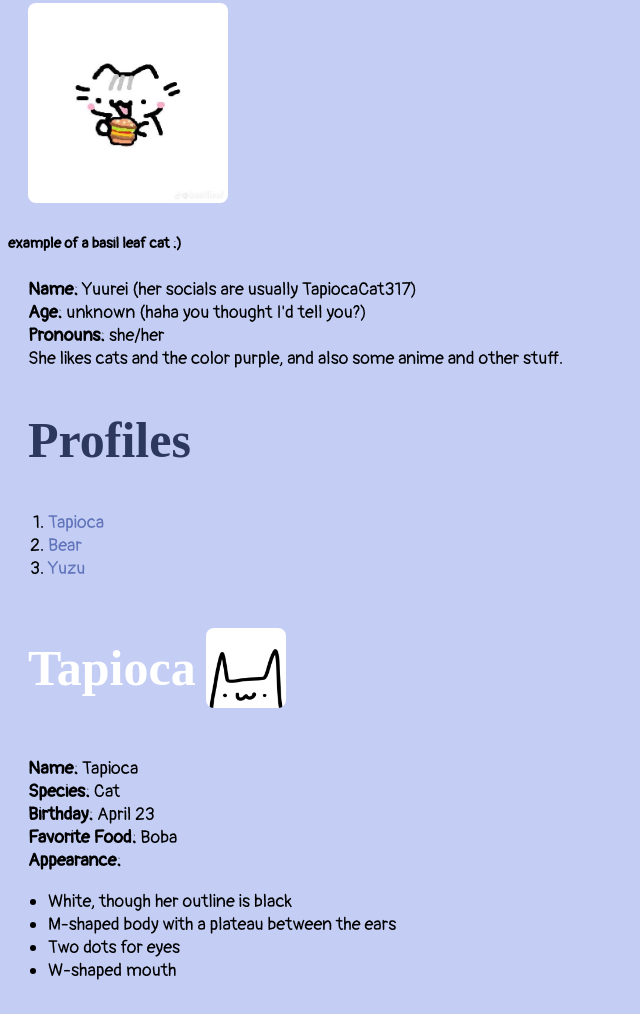
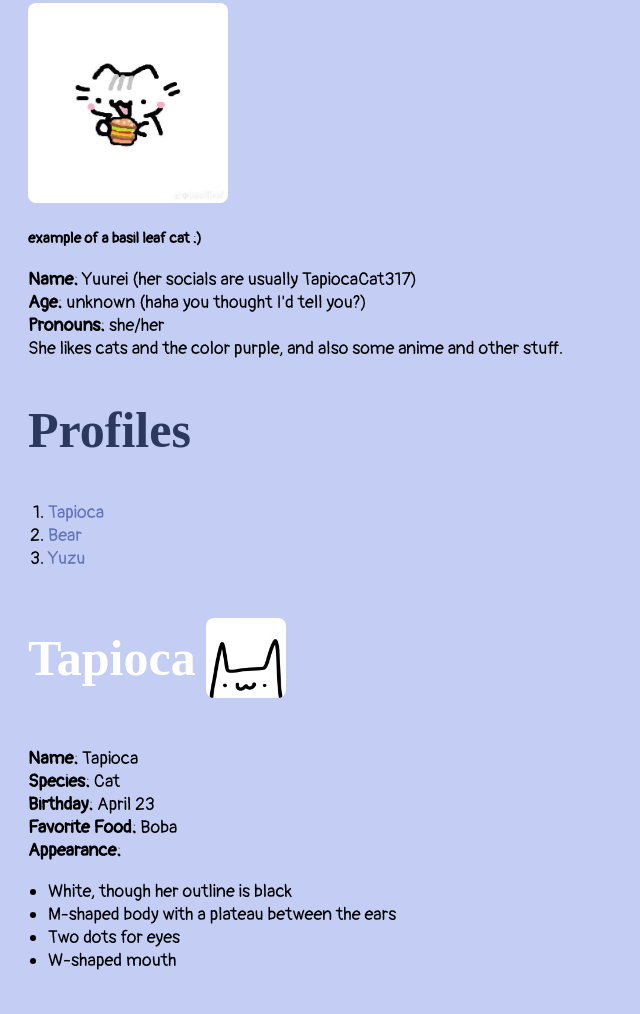
Before and after one commit to TapiocaCat317/Tapioca-and-Friends, a plain HTML site: page index.html in a window 1280 px wide. Shown: the part 1743-2757 px from the top of the page, without its empty margins (0-640 px from the left). Drawn offline with Linux system fonts and the light colour scheme; a web font is replaced by a local one.

Commit message:
Update index.html

```diff
--- a/index.html
+++ b/index.html
@@ -121,6 +121,9 @@
         h4{
             text-align: center;
         }
+        h5{
+            margin: 20px;
+        }
     </style>
 </head>
 
```
